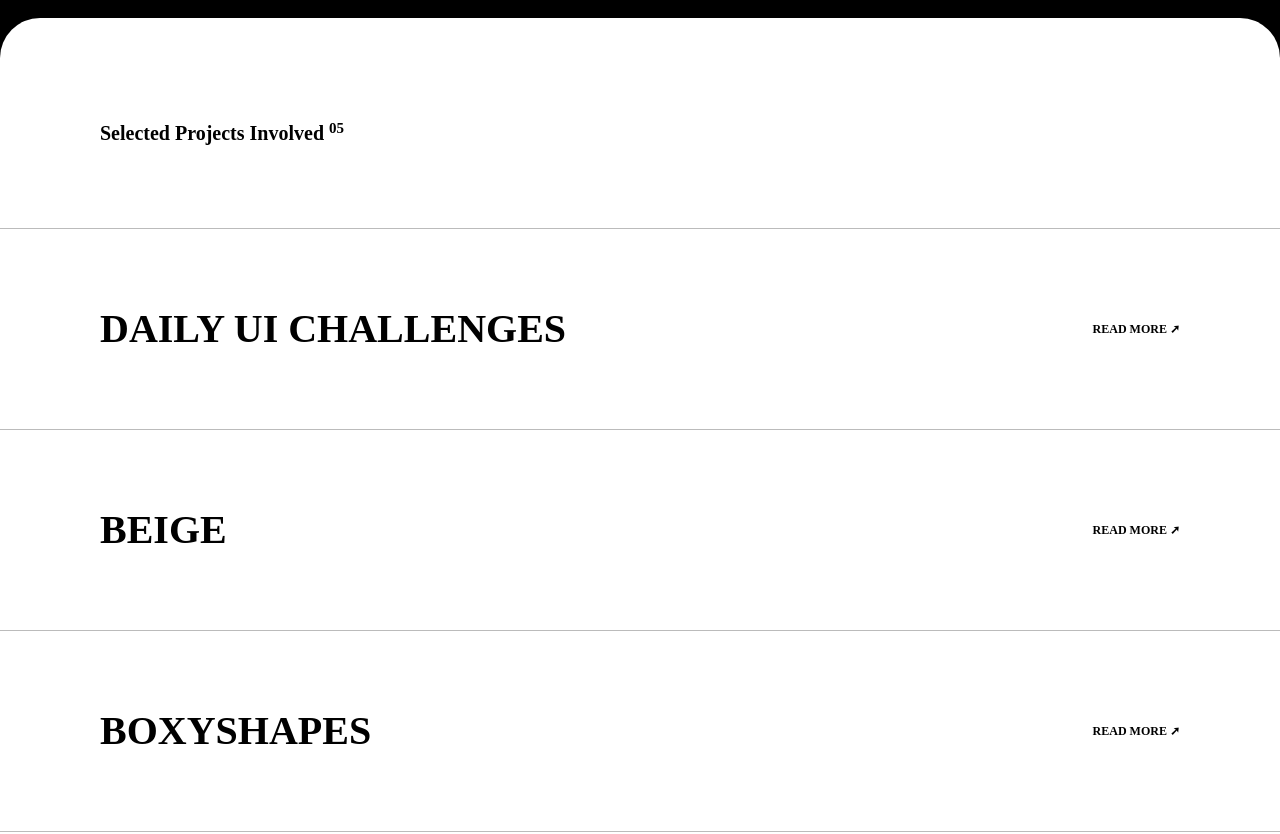
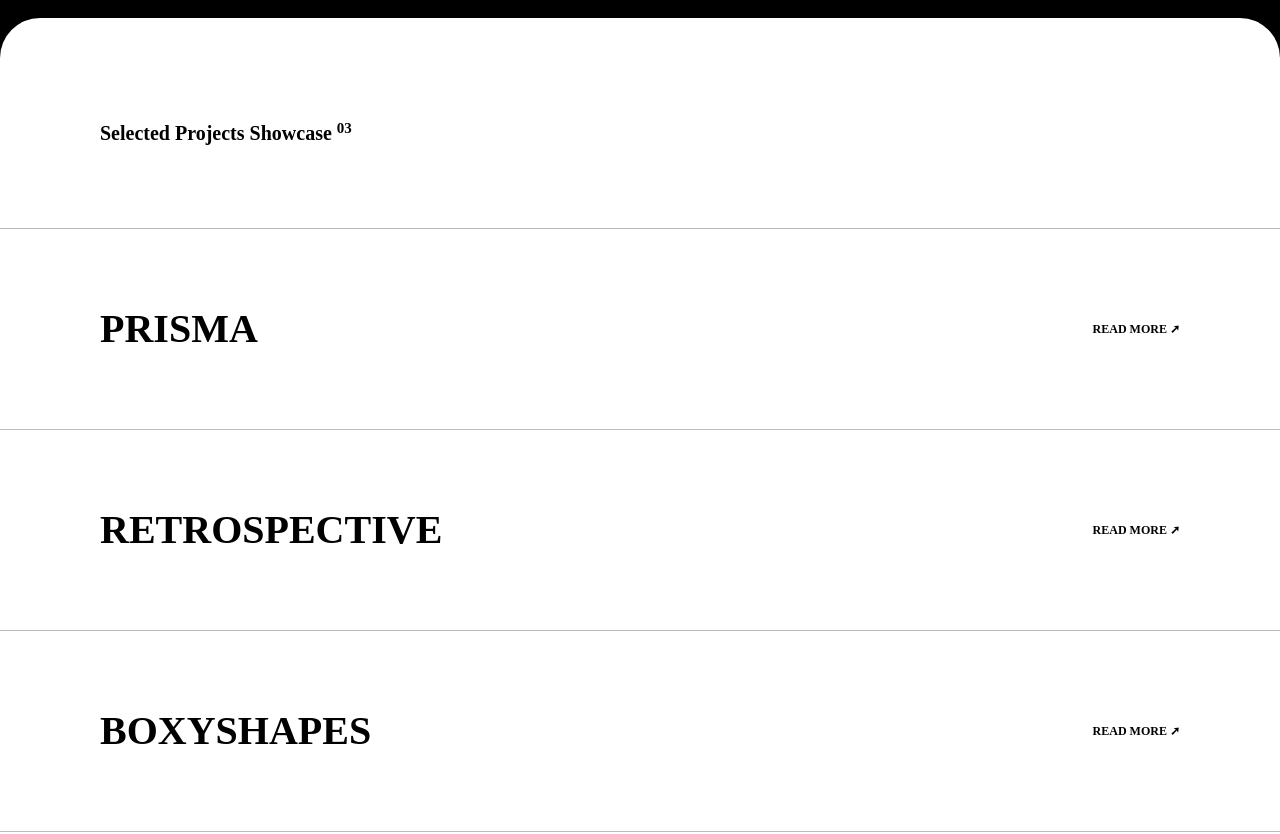
Before and after one commit to findhanim/home, a Gatsby site: page / in a window 1280 px wide. Shown: the part 740-1574 px from the top of the page. Built offline with nearby package versions, Linux system fonts and the light colour scheme; Gatsby itself is replaced by a stand-in of ours.

Commit message:
Update index.js

```diff
--- a/src/pages/index.js
+++ b/src/pages/index.js
@@ -18,7 +18,7 @@
         data-aos-duration="800"
         className="pt-[100px] pb-[150px] flex justify-center text-[#CDDE91] text-[300px]"
       >
-        ☺
+        &#9786;
       </div>
 
       {/* Projects Involved List */}
@@ -27,7 +27,7 @@
         className="bg-white text-black rounded-t-[40px] py-[100px]"
       >
         <p className="monospace text-[20px] font-bold mb-[80px] lg:px-[100px] px-[40px]">
-          Selected Projects Involved <sup>05</sup>
+          Selected Projects Showcase <sup>03</sup>
         </p>
         {/* Portfolio One */}
         <Link to="/portfolio/one">
@@ -36,8 +36,7 @@
             className="grid lg:grid-cols-2 border-y border-[#bbb] lg:px-[100px] px-[40px] hover:bg-gradient-to-r from-white to-[#CDDE90]"
           >
             <p className="flex text-[30px] lg:text-[40px] uppercase py-[50px] lg:py-[70px]">
-              <b>Daily UI Challenges</b>
-              {/* <i className="serif ml-[10px] mt-[-2.5px]">Challenges</i> */}
+              <b>Prisma</b>
             </p>
             <p className="hidden lg:flex flex items-center justify-end monospace text-[12px] font-bold uppercase">
               Read more ➚
@@ -58,7 +57,7 @@
             className="grid lg:grid-cols-2 border-b border-[#bbb] lg:px-[100px] px-[40px] hover:bg-gradient-to-r from-white to-[#CDDE90]"
           >
             <p className="flex text-[30px] lg:text-[40px] uppercase py-[50px] lg:py-[70px]">
-              <b>Beige</b>
+              <b>Retrospective</b>
             </p>
             <p className="hidden lg:flex flex items-center justify-end monospace text-[12px] font-bold uppercase">
               Read more ➚
@@ -97,7 +96,7 @@
       {/* Playground List */}
       <div className="py-[100px] lg:px-[100px] px-[40px]">
         <p className="monospace text-[20px] font-bold mb-[80px]">
-          Something From The Playground <sup>03</sup>
+          Upcoming and Internal Projects <sup>03</sup>
         </p>
         <div className="grid lg:grid-cols-3">
           <div className="bg-white lg:mb-[0px] mb-[30px] lg:mr-[50px] rounded-t-[200px] rounded-b-[20px] h-[450px]"></div>
```
